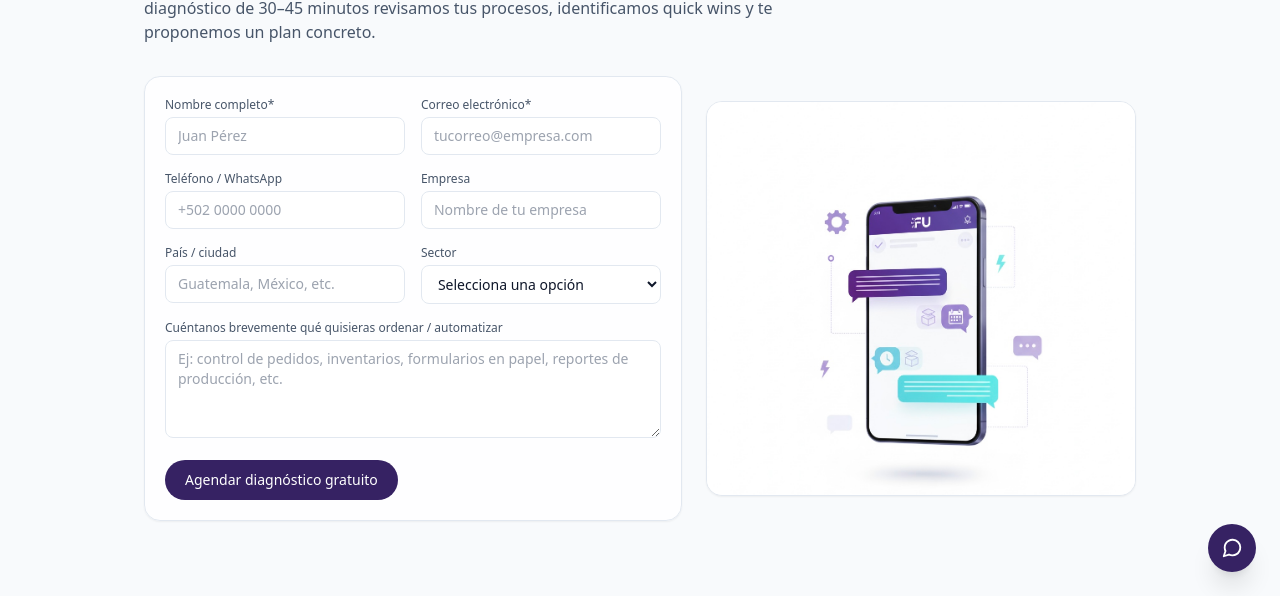
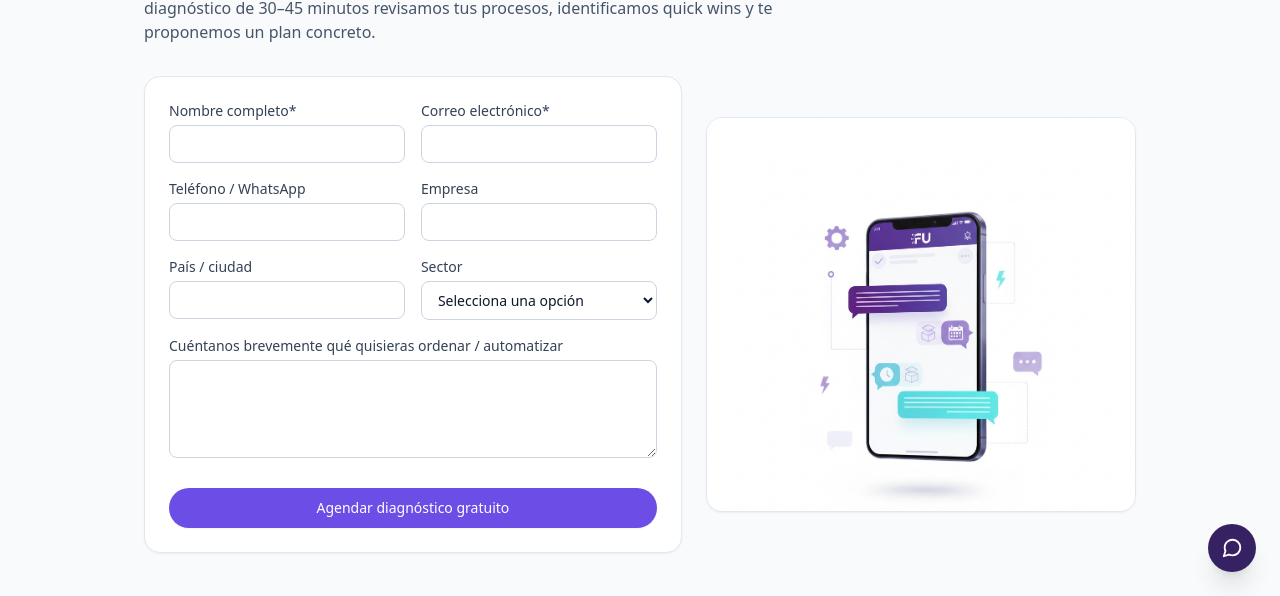
Before and after one commit to LuiisGo/futura-site, a Next.js app: page /contacto in a window 1280 px wide. Shown: the part 204-800 px from the top of the page. Built offline with nearby package versions, Linux system fonts and the light colour scheme; no server answers.

Commit message:
Update ContactForm.tsx

```diff
--- a/components/common/ContactForm.tsx
+++ b/components/common/ContactForm.tsx
@@ -1,68 +1,47 @@
 "use client";
 
-import { useState } from "react";
+import React, { useState } from "react";
 
-const WEBHOOK_URL = "/api/contact";
+type Status = "idle" | "sending" | "ok" | "error";
 
 export default function ContactForm() {
-  const [form, setForm] = useState({
-    name: "",
-    email: "",
-    phone: "",
-    company: "",
-    country: "",
-    sector: "",
-    message: "",
+  const [status, setStatus] = useState<Status>("idle");
+
+  const handleSubmit = async (e: React.FormEvent<HTMLFormElement>) => {
+    e.preventDefault();
+    setStatus("sending");
+
+    const formData = new FormData(e.currentTarget);
+
+    const payload = {
+      source: "contact_page",
+      name: String(formData.get("name") || ""),
+      email: String(formData.get("email") || ""),
+      phone: String(formData.get("phone") || ""),
+      company: String(formData.get("company") || ""),
+      country: String(formData.get("country") || ""),
+      sector: String(formData.get("sector") || ""),
+      message: String(formData.get("message") || ""),
+    };
+
+    try {
+      const res = await fetch("/api/contact", {
+        method: "POST",
+        headers: {
+          "Content-Type": "application/json",
+        },
+        body: JSON.stringify(payload),
       });
 
-  const [status, setStatus] = useState<"idle" | "sending" | "ok" | "error">(
-    "idle"
-  );
-
-  const handleChange = (
-    e: React.ChangeEvent<
-      HTMLInputElement | HTMLTextAreaElement | HTMLSelectElement
-    >
-  ) => {
-    const { name, value } = e.target;
-    setForm((prev) => ({ ...prev, [name]: value }));
-  };
-
-  const handleSubmit = async (e: React.FormEvent) => {
-    e.preventDefault();
-
-    if (!WEBHOOK_URL) {
-      console.error("Falta NEXT_PUBLIC_N8N_LEAD_WEBHOOK_URL en Netlify");
-      setStatus("error");
-      return;
+      if (!res.ok) {
+        console.error("API /api/contact respondió NOT OK", await res.text());
+        throw new Error("API not ok");
       }
 
-    setStatus("sending");
-
-    try {
-      const res = await fetch(WEBHOOK_URL, {
-        method: "POST",
-        headers: { "Content-Type": "application/json" },
-        body: JSON.stringify({
-          source: "contact_page",
-          ...form,
-        }),
-      });
-
-      if (!res.ok) throw new Error("Respuesta no OK");
-
       setStatus("ok");
-      setForm({
-        name: "",
-        email: "",
-        phone: "",
-        company: "",
-        country: "",
-        sector: "",
-        message: "",
-      });
+      e.currentTarget.reset();
     } catch (err) {
-      console.error(err);
+      console.error("Error enviando formulario:", err);
       setStatus("error");
     }
   };
@@ -70,116 +49,101 @@ export default function ContactForm() {
   return (
     <form
       onSubmit={handleSubmit}
-      className="space-y-4 bg-white/80 backdrop-blur-sm border border-slate-200 rounded-2xl p-5 shadow-sm"
+      className="space-y-4 rounded-2xl border border-slate-200 bg-white p-6 shadow-sm"
     >
-      <div className="grid md:grid-cols-2 gap-4">
+      <div className="grid grid-cols-1 md:grid-cols-2 gap-4">
         <div>
-          <label className="block text-xs font-medium text-slate-600 mb-1">
+          <label className="block text-sm font-medium text-slate-700">
             Nombre completo*
           </label>
           <input
             name="name"
+            type="text"
             required
-            value={form.name}
-            onChange={handleChange}
-            className="w-full rounded-lg border border-slate-200 px-3 py-2 text-sm focus:outline-none focus:ring-2 focus:ring-[#3C88BA]/40 focus:border-[#3C88BA]"
-            placeholder="Juan Pérez"
+            className="mt-1 w-full rounded-lg border border-slate-300 px-3 py-2 text-sm outline-none focus:border-[#6C4DE6] focus:ring-2 focus:ring-[#6C4DE6]/20"
           />
         </div>
 
         <div>
-          <label className="block text-xs font-medium text-slate-600 mb-1">
+          <label className="block text-sm font-medium text-slate-700">
             Correo electrónico*
           </label>
           <input
+            name="email"
             type="email"
-            name="email"
             required
-            value={form.email}
-            onChange={handleChange}
-            className="w-full rounded-lg border border-slate-200 px-3 py-2 text-sm focus:outline-none focus:ring-2 focus:ring-[#3C88BA]/40 focus:border-[#3C88BA]"
-            placeholder="tucorreo@empresa.com"
+            className="mt-1 w-full rounded-lg border border-slate-300 px-3 py-2 text-sm outline-none focus:border-[#6C4DE6] focus:ring-2 focus:ring-[#6C4DE6]/20"
           />
         </div>
 
         <div>
-          <label className="block text-xs font-medium text-slate-600 mb-1">
+          <label className="block text-sm font-medium text-slate-700">
             Teléfono / WhatsApp
           </label>
           <input
             name="phone"
-            value={form.phone}
-            onChange={handleChange}
-            className="w-full rounded-lg border border-slate-200 px-3 py-2 text-sm focus:outline-none focus:ring-2 focus:ring-[#3C88BA]/40 focus:border-[#3C88BA]"
-            placeholder="+502 0000 0000"
+            type="tel"
+            className="mt-1 w-full rounded-lg border border-slate-300 px-3 py-2 text-sm outline-none focus:border-[#6C4DE6] focus:ring-2 focus:ring-[#6C4DE6]/20"
           />
         </div>
 
         <div>
-          <label className="block text-xs font-medium text-slate-600 mb-1">
+          <label className="block text-sm font-medium text-slate-700">
             Empresa
           </label>
           <input
             name="company"
-            value={form.company}
-            onChange={handleChange}
-            className="w-full rounded-lg border border-slate-200 px-3 py-2 text-sm focus:outline-none focus:ring-2 focus:ring-[#3C88BA]/40 focus:border-[#3C88BA]"
-            placeholder="Nombre de tu empresa"
+            type="text"
+            className="mt-1 w-full rounded-lg border border-slate-300 px-3 py-2 text-sm outline-none focus:border-[#6C4DE6] focus:ring-2 focus:ring-[#6C4DE6]/20"
           />
         </div>
 
         <div>
-          <label className="block text-xs font-medium text-slate-600 mb-1">
+          <label className="block text-sm font-medium text-slate-700">
             País / ciudad
           </label>
           <input
             name="country"
-            value={form.country}
-            onChange={handleChange}
-            className="w-full rounded-lg border border-slate-200 px-3 py-2 text-sm focus:outline-none focus:ring-2 focus:ring-[#3C88BA]/40 focus:border-[#3C88BA]"
-            placeholder="Guatemala, México, etc."
+            type="text"
+            className="mt-1 w-full rounded-lg border border-slate-300 px-3 py-2 text-sm outline-none focus:border-[#6C4DE6] focus:ring-2 focus:ring-[#6C4DE6]/20"
           />
         </div>
 
         <div>
-          <label className="block text-xs font-medium text-slate-600 mb-1">
+          <label className="block text-sm font-medium text-slate-700">
             Sector
           </label>
           <select
             name="sector"
-            value={form.sector}
-            onChange={handleChange}
-            className="w-full rounded-lg border border-slate-200 px-3 py-2 text-sm bg-white focus:outline-none focus:ring-2 focus:ring-[#3C88BA]/40 focus:border-[#3C88BA]"
+            className="mt-1 w-full rounded-lg border border-slate-300 bg-white px-3 py-2 text-sm outline-none focus:border-[#6C4DE6] focus:ring-2 focus:ring-[#6C4DE6]/20"
           >
             <option value="">Selecciona una opción</option>
             <option value="agroindustria">Agroindustria / alimentos</option>
             <option value="retail">Retail / tiendas</option>
-            <option value="combustibles">Combustibles / flotas</option>
-            <option value="servicios">Servicios técnicos / seguridad</option>
-            <option value="industrial">Industrial B2B</option>
+            <option value="servicios">Servicios</option>
+            <option value="manufactura">Manufactura</option>
+            <option value="logistica">Logística / transporte</option>
             <option value="otro">Otro</option>
           </select>
         </div>
       </div>
 
       <div>
-        <label className="block text-xs font-medium text-slate-600 mb-1">
+        <label className="block text-sm font-medium text-slate-700">
           Cuéntanos brevemente qué quisieras ordenar / automatizar
         </label>
         <textarea
           name="message"
-          value={form.message}
-          onChange={handleChange}
           rows={4}
-          className="w-full rounded-lg border border-slate-200 px-3 py-2 text-sm focus:outline-none focus:ring-2 focus:ring-[#3C88BA]/40 focus:border-[#3C88BA]"
-          placeholder="Ej: control de pedidos, inventarios, formularios en papel, reportes de producción, etc."
+          className="mt-1 w-full rounded-lg border border-slate-300 px-3 py-2 text-sm outline-none focus:border-[#6C4DE6] focus:ring-2 focus:ring-[#6C4DE6]/20"
         />
       </div>
 
+      <div className="pt-2 flex flex-col gap-2">
         <button
           type="submit"
           disabled={status === "sending"}
-        className="inline-flex items-center justify-center px-5 py-2.5 rounded-full bg-[#362263] text-white text-sm font-medium hover:bg-[#2c1a50] disabled:opacity-60"
+          className="inline-flex items-center justify-center rounded-full bg-[#6C4DE6] px-5 py-2.5 text-sm font-medium text-white shadow-sm hover:bg-[#5b3fd1] disabled:opacity-60 disabled:cursor-not-allowed"
         >
           {status === "sending"
             ? "Enviando..."
@@ -187,18 +151,19 @@ export default function ContactForm() {
         </button>
 
         {status === "ok" && (
-        <p className="text-xs text-emerald-600 mt-1">
-          ✅ Gracias, recibimos tu información. Te contactaremos pronto para
-          coordinar el diagnóstico.
+          <p className="text-sm text-emerald-600">
+            ¡Listo! Recibimos tu información. Te contactaremos pronto para
+            agendar la llamada.
           </p>
         )}
 
         {status === "error" && (
-        <p className="text-xs text-red-500 mt-1">
+          <p className="text-sm text-rose-600">
             Hubo un problema al enviar. Intenta de nuevo o escríbenos por
             WhatsApp.
           </p>
         )}
+      </div>
     </form>
   );
 }
```
Lines whose indentation alone changed are shown as unchanged.
